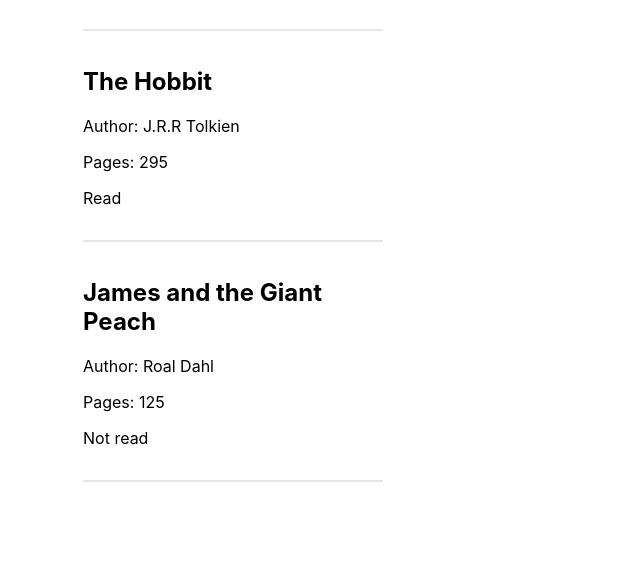
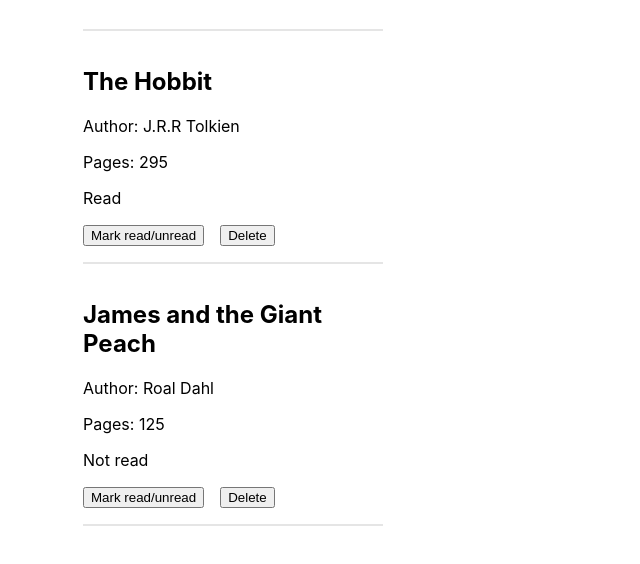
Before and after one commit to TayTufenkjian/library-project, a plain HTML site: page index.html in a window 1280 px wide. Shown: the part 74-638 px from the top of the page, without its empty margins (45-685 px from the left). Drawn offline with Linux system fonts and the light colour scheme.

Commit message:
Add buttons to delete a book and toggle read
Buttons don't actually do anything yet,
but they're in the right place on the page

```diff
--- a/script.js
+++ b/script.js
@@ -53,6 +53,8 @@ function displayBooks() {
     for (item of myLibrary) {
         // Create an article element to hold the book details
         let bookArticle = document.createElement('article');
+        let bookIndex = myLibrary.indexOf(item);
+        bookArticle.id = bookIndex;
 
         // Create header and paragraphs to display book details
         let bookTitle = document.createElement('h2');
@@ -64,8 +66,17 @@ function displayBooks() {
         let bookRead = document.createElement('p');
         bookRead.textContent = `${item.read ? 'Read' : 'Not read'}`;
 
+        // Create buttons and add them to the book article
+        let deleteButton = document.createElement('button');
+        deleteButton.id = 'delete';
+        deleteButton.textContent = 'Delete';
+
+        let toggleReadButton = document.createElement('button');
+        toggleReadButton.id = 'toggle-read';
+        toggleReadButton.textContent = 'Mark read/unread';
+
         // Add the book details to the book article
-        bookArticle.append(bookTitle, bookAuthor, bookPages, bookRead);
+        bookArticle.append(bookTitle, bookAuthor, bookPages, bookRead, toggleReadButton, deleteButton);
 
         // Add the book article to the books container
         booksContainer.append(bookArticle);
--- a/style.css
+++ b/style.css
@@ -13,14 +13,18 @@ aside {
     margin-top: 2rem;
 }
 
+article button {
+    margin-right: 1rem;
+}
+
+aside button {
+    font-size: 1rem;
+    padding: 0.5rem 1.5rem;
+}
+
 body {
     font-family: -apple-system, BlinkMacSystemFont, "Segoe UI", Roboto, Helvetica, Arial, sans-serif, "Apple Color Emoji", "Segoe UI Emoji", "Segoe UI Symbol";
     margin: 0;
-}
-
-button {
-    font-size: 1rem;
-    padding: 0.5rem 1.5rem;
 }
 
 .container {
```
